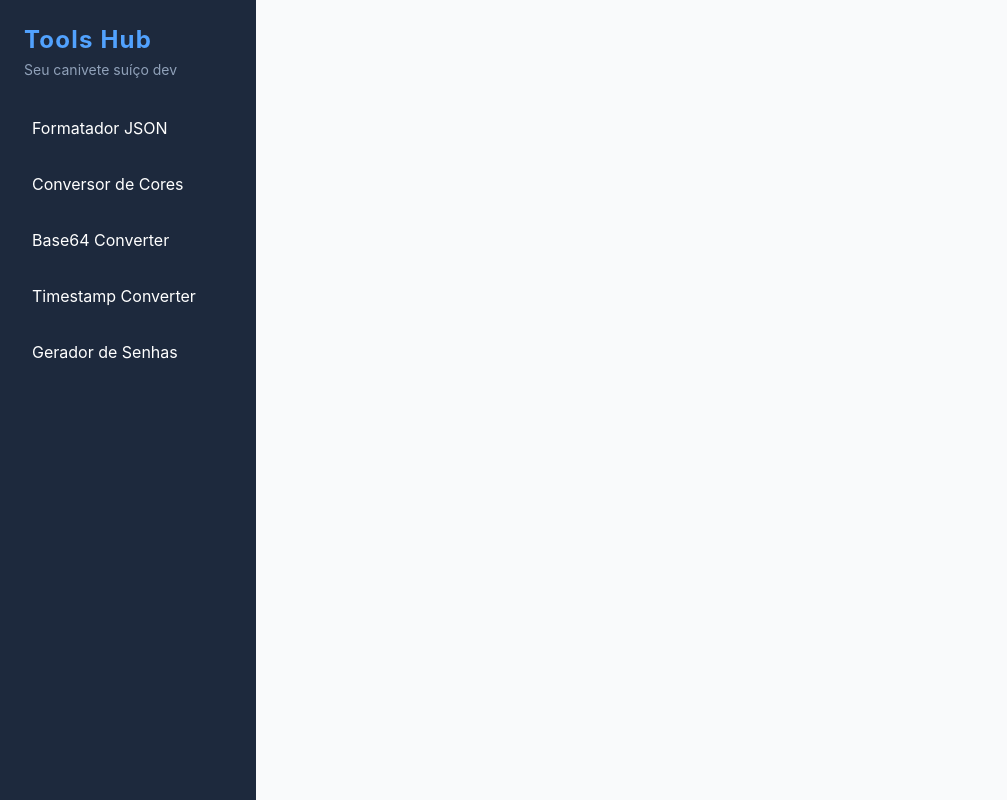
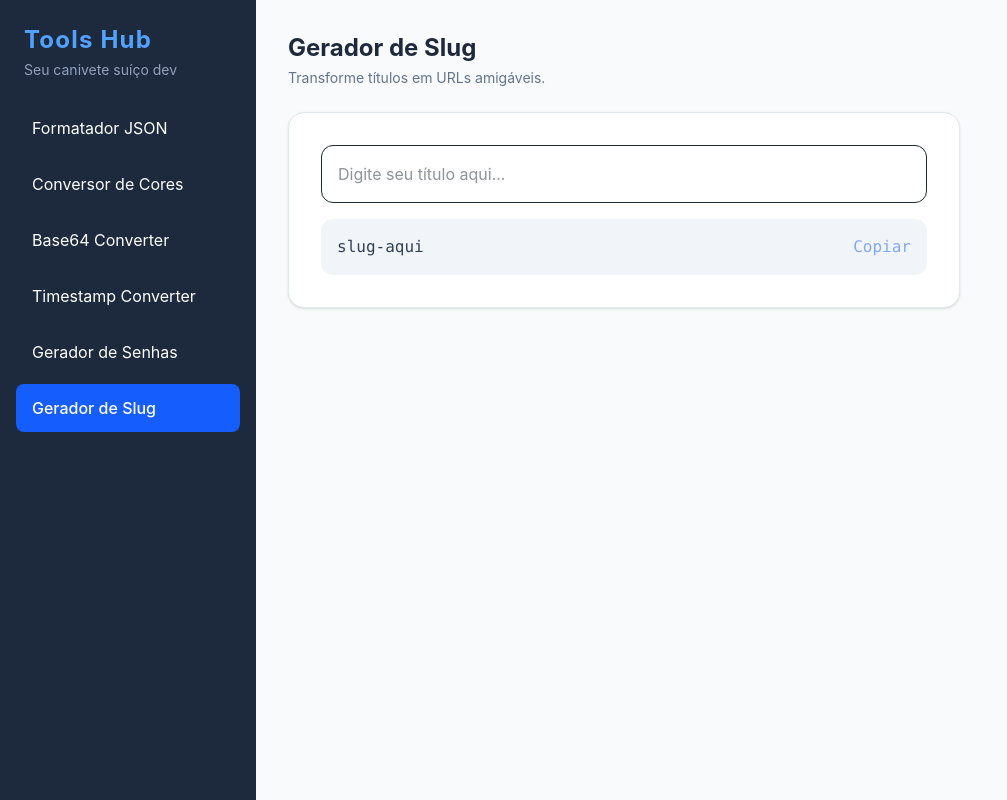
Before and after one commit to venidobler/tools-hub, a Vue app: page /slug in a window 1280 px wide. Shown: the whole page, without its empty margins (0-1007 px from the left). Built offline with nearby package versions, Linux system fonts and the light colour scheme.

Commit message:
feat: adicionada ferramenta de Gerador de Slug

```diff
--- a/src/App.vue
+++ b/src/App.vue
@@ -43,6 +43,9 @@ import { RouterLink, RouterView } from 'vue-router'
           >
           Gerador de Senhas
         </RouterLink>
+        <RouterLink to="/slug" class="block px-4 py-3 rounded-lg transition-colors hover:bg-slate-700 active-link">
+          Gerador de Slug
+        </RouterLink>
       </nav>
     </aside>
 
--- a/src/router/index.js
+++ b/src/router/index.js
@@ -4,6 +4,7 @@ import ColorConverter from '../views/ColorConverter.vue'
 import Base64Converter from '../views/Base64Converter.vue'
 import TimestampConverter from '@/views/TimestampConverter.vue'
 import PasswordGenerator from '@/views/PasswordGenerator.vue'
+import SlugGenerator from '@/views/SlugGenerator.vue'
 
 const router = createRouter({
   history: createWebHistory(import.meta.env.BASE_URL),
@@ -28,6 +29,10 @@ const router = createRouter({
     { path: '/password',
       name: 'password',
       component: PasswordGenerator
+    },
+    { path: '/slug',
+      name: 'slug',
+      component: SlugGenerator
     }
   ]
 })
--- /dev/null
+++ b/src/views/SlugGenerator.vue
@@ -0,0 +1,53 @@
+<script setup>
+import { ref, computed } from 'vue'
+
+const textInput = ref('')
+
+const slug = computed(() => {
+  return textInput.value
+    .toString()
+    .normalize('NFD') // Normaliza para decompor acentos
+    .replace(/[\u0300-\u036f]/g, '') // Remove marcas de acento
+    .toLowerCase()
+    .trim()
+    .replace(/\s+/g, '-') // Espaços viram hífens
+    .replace(/[^\w-]+/g, '') // Remove caracteres especiais
+    .replace(/--+/g, '-') // Remove hífens duplicados
+})
+
+const copySlug = () => {
+  navigator.clipboard.writeText(slug.value)
+  alert('Slug copiado!')
+}
+</script>
+
+<template>
+  <div class="flex flex-col gap-6 h-[calc(100vh-8rem)]">
+    <div>
+      <h2 class="text-2xl font-bold text-slate-800">Gerador de Slug</h2>
+      <p class="text-slate-500 text-sm mt-1">Transforme títulos em URLs amigáveis.</p>
+    </div>
+
+    <div class="bg-white p-8 rounded-2xl border border-slate-200 shadow-sm max-w-2xl">
+      <div class="flex flex-col gap-4">
+        <input
+          v-model="textInput"
+          type="text"
+          class="w-full p-4 border rounded-xl focus:ring-2 focus:ring-blue-500 outline-none"
+          placeholder="Digite seu título aqui..."
+        />
+
+        <div class="p-4 bg-slate-100 rounded-xl font-mono text-slate-700 flex justify-between items-center">
+          <span>{{ slug || 'slug-aqui' }}</span>
+          <button
+            @click="copySlug"
+            :disabled="!slug"
+            class="text-blue-600 font-medium hover:text-blue-800 disabled:opacity-50"
+          >
+            Copiar
+          </button>
+        </div>
+      </div>
+    </div>
+  </div>
+</template>
```
